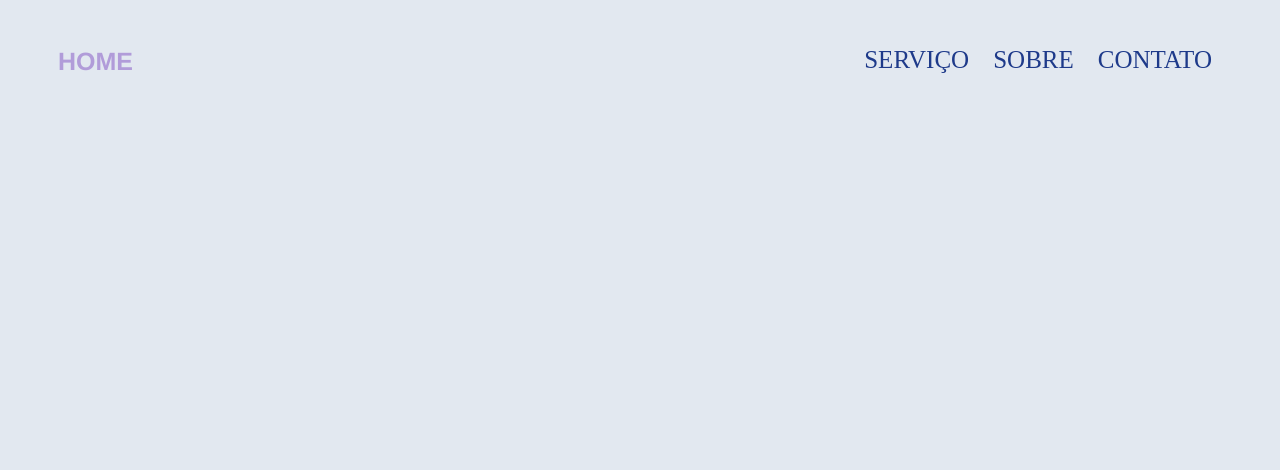
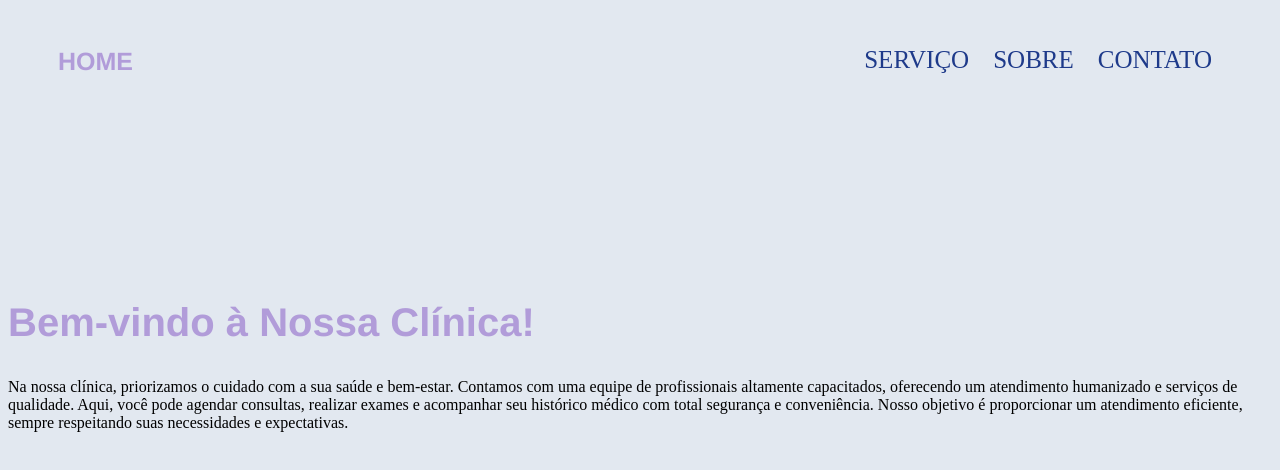
Before and after one commit to Lyzil/Arquivos-site-html, a plain HTML site: page site trabalho de DWA/sobre.html in a window 1280 px wide. Drawn offline with Linux system fonts and the light colour scheme.

Commit message:
Update sobre.html

```diff
--- a/site trabalho de DWA/sobre.html
+++ b/site trabalho de DWA/sobre.html
@@ -17,5 +17,14 @@
             </ul>
         </nav>
     </header>
+    <section id="sobre">
+    <h2>Bem-vindo à Nossa Clínica!</h2>
+    <p>
+        Na nossa clínica, priorizamos o cuidado com a sua saúde e bem-estar. Contamos com uma equipe de profissionais altamente
+        capacitados, oferecendo um atendimento humanizado e serviços de qualidade. Aqui, você pode agendar consultas, realizar
+        exames e acompanhar seu histórico médico com total segurança e conveniência. Nosso objetivo é proporcionar um atendimento
+        eficiente, sempre respeitando suas necessidades e expectativas.
+    </p>
+    </section>
 </body>
 </html>
```
